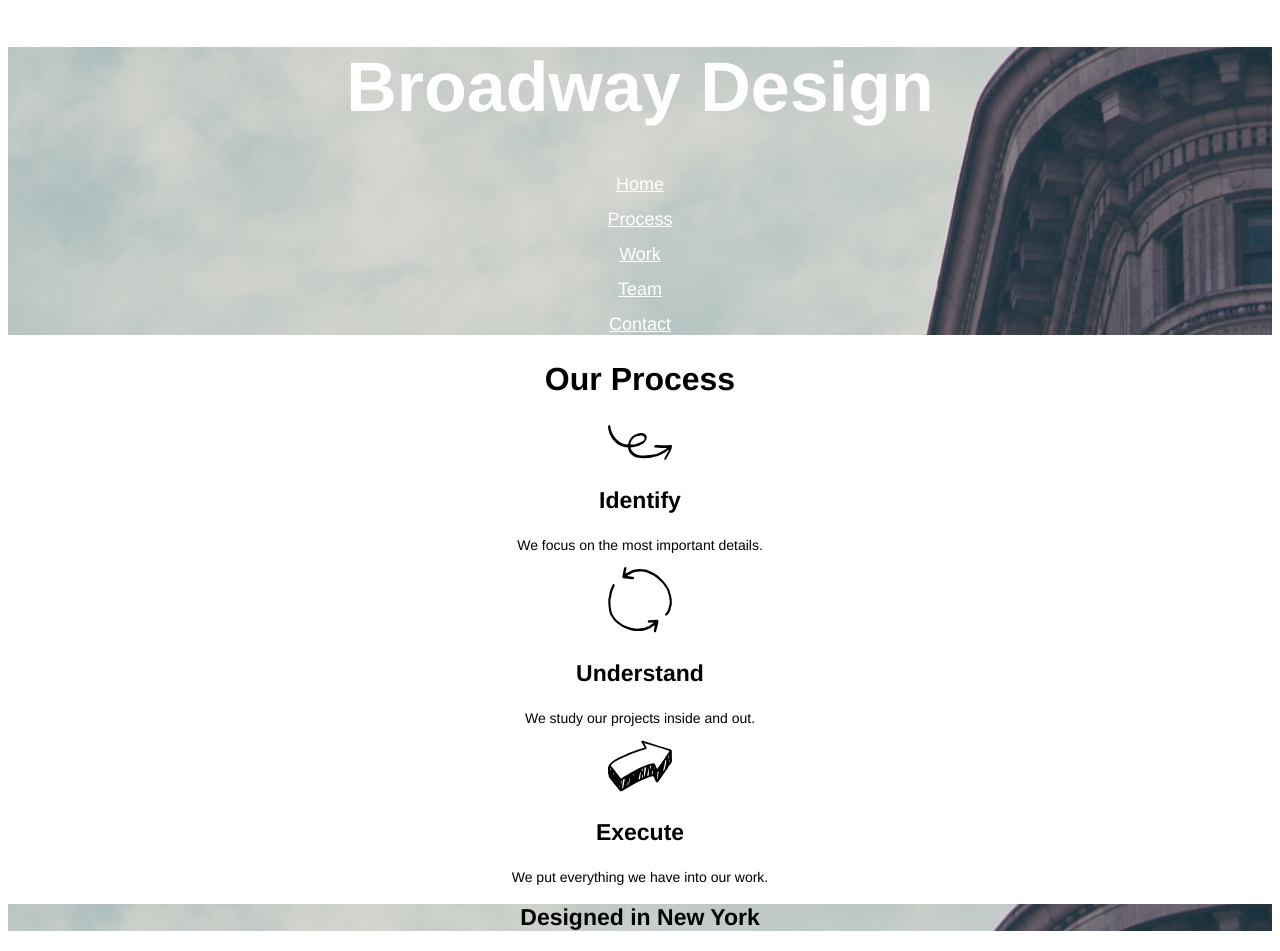
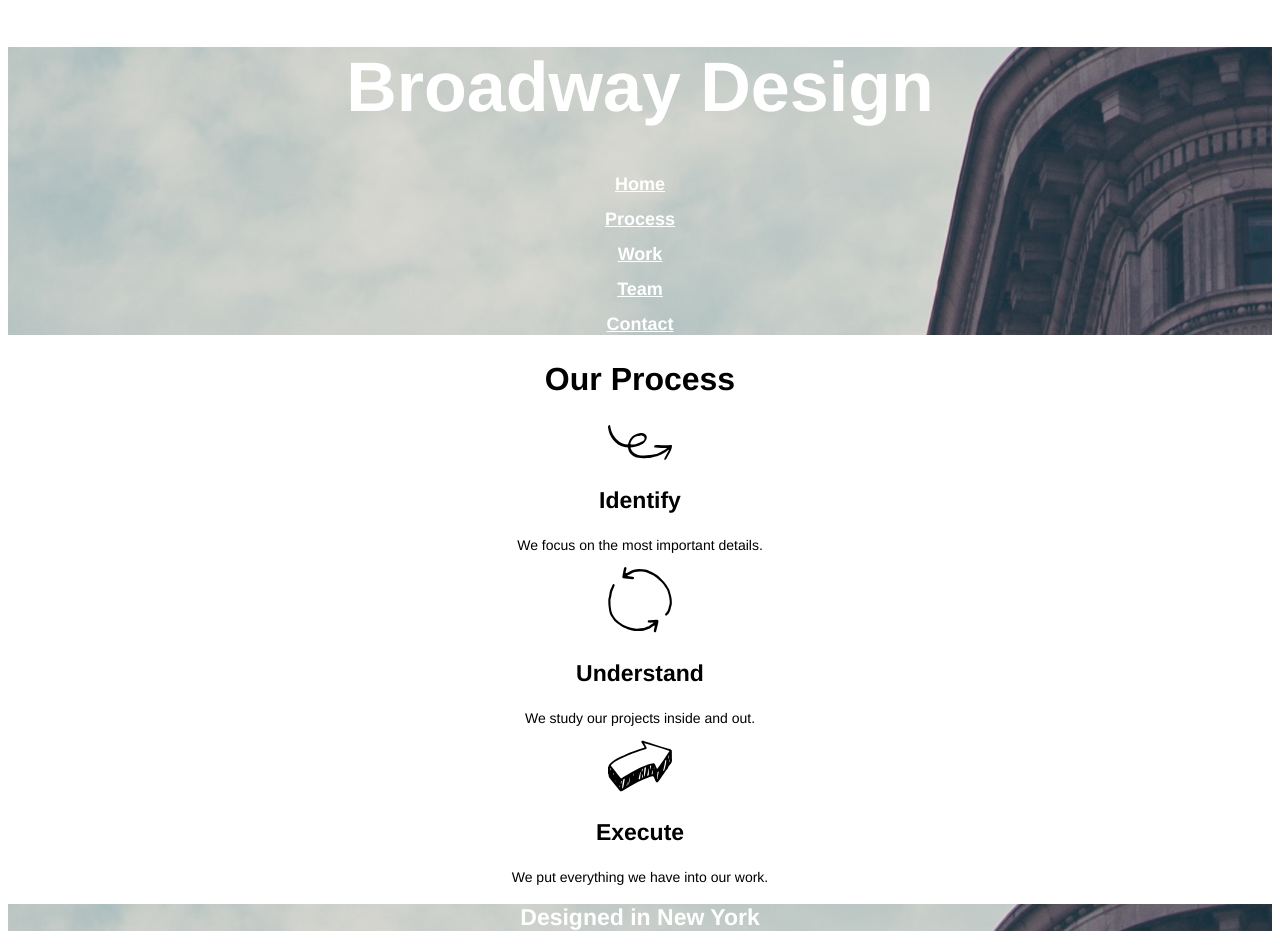
Before and after one commit to elogram/broadway, a plain HTML site: page index.html in a window 1280 px wide. Shown: the top 951 px of the page. Drawn offline with Linux system fonts and the light colour scheme.

Commit message:
Fixing a few minor styling issues

```diff
--- a/resources/css/style.css
+++ b/resources/css/style.css
@@ -16,9 +16,10 @@ h1 {
 a {
   color: white;
   font-size: 18px;
+  font-weight: bold;
 }
 
-#process {
+h2 {
   font-size: 32px;
   font-weight: bold;
 }
@@ -36,7 +37,7 @@ p {
   background-image: url("../images/the-flatiron-building.png");
   font-size: 23px;
   font-weight: bold;
-
+  color: white;
 }
 
 .footer {
```
